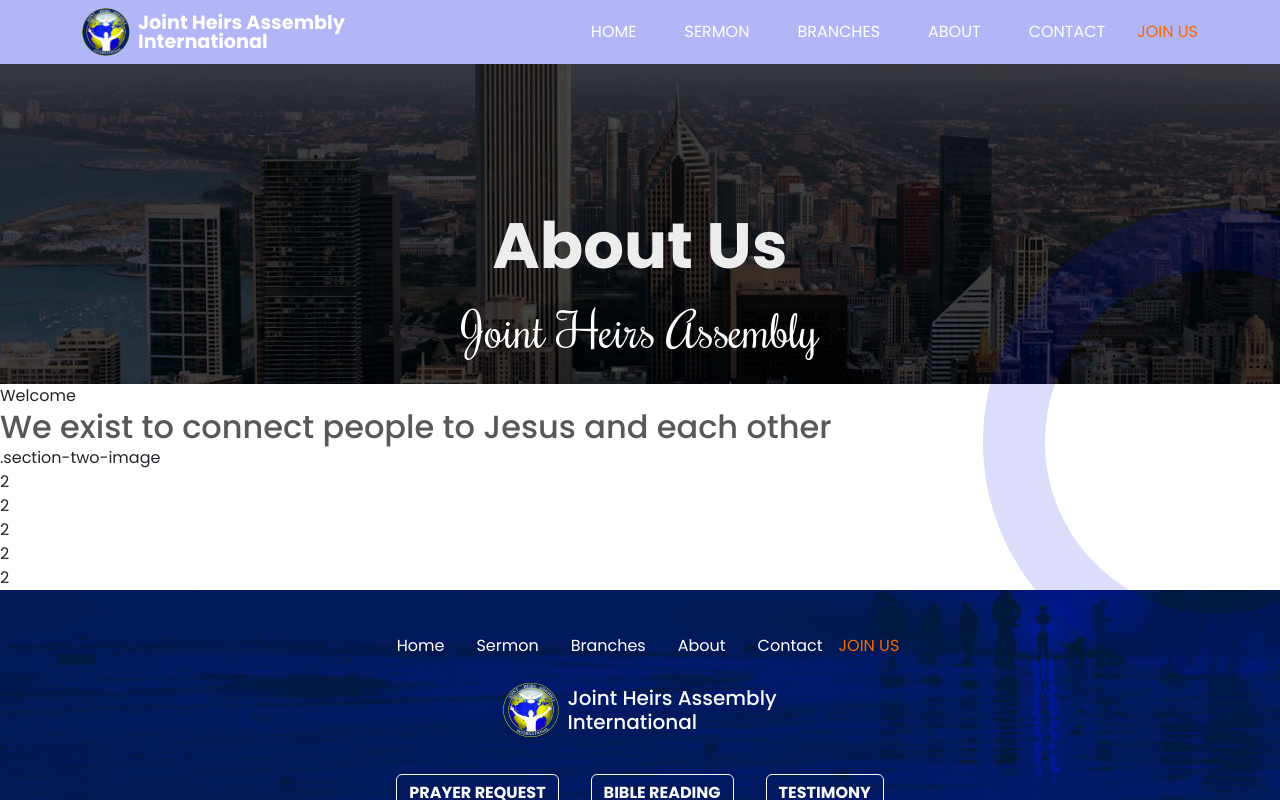
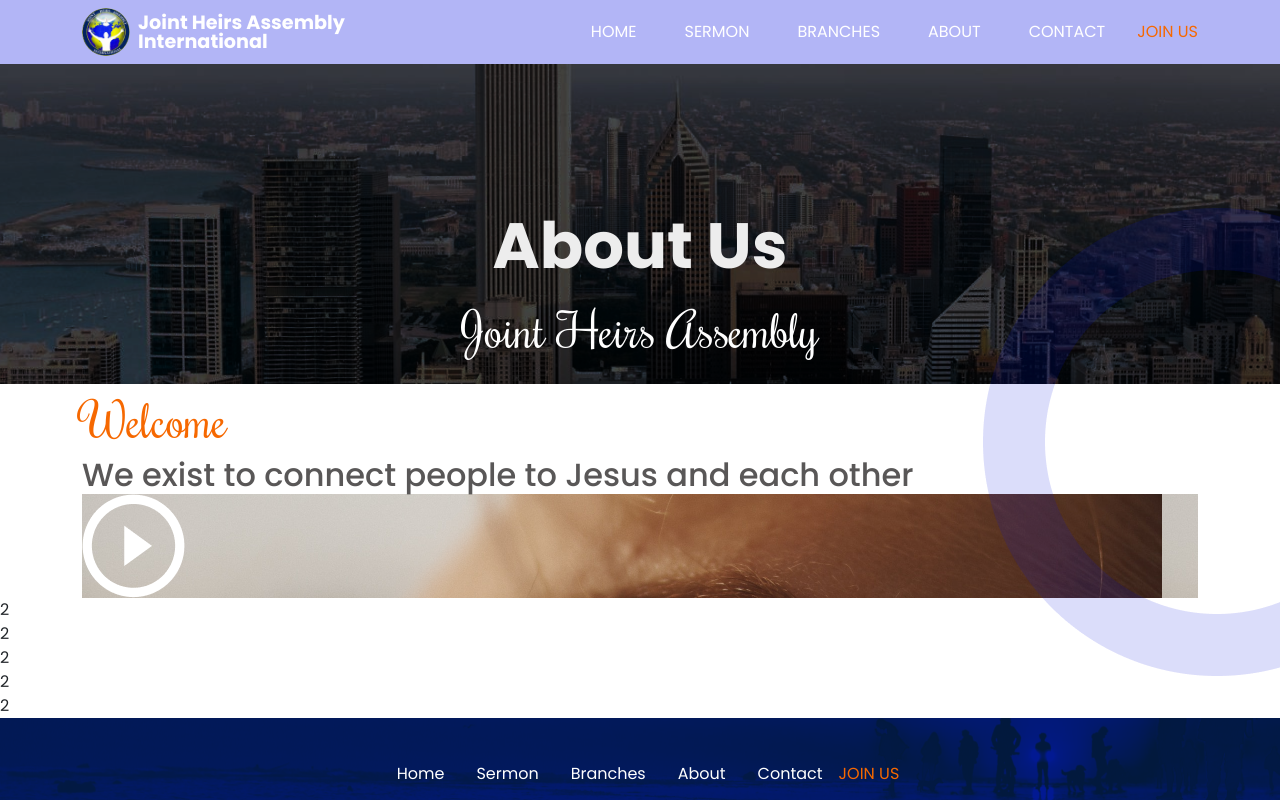
Before and after one commit to pin4eva/joint_heirs_frontend, a Next.js app: page /about in a window 1280 px wide. Shown: the top 800 px of the page. Built offline with nearby package versions, Linux system fonts and the light colour scheme.

Commit message:
added section two images

```diff
--- a/src/pages/about.tsx
+++ b/src/pages/about.tsx
@@ -11,10 +11,13 @@ const AboutPage = () => {
 					<img src="images/ellipse.png" className="img" alt="" />
 				</div>
 
-				<div className="section-two">
-				<p>Welcome</p>
-				<h2>We exist to connect people to Jesus and each other</h2>
-				.section-two-image
+				<div className="section-two container">
+					<p>Welcome</p>
+
+					<h2>We exist to connect people to Jesus and each other</h2>
+					<div className="section-two-image">
+						<img src="images/playButton.png" alt="" />
+					</div>
 				</div>
 
 				<div>2</div>
--- a/src/styles/about.scss
+++ b/src/styles/about.scss
@@ -33,4 +33,17 @@
             overflow: hidden;
         }
 	}
+
+    .section-two {
+        p{
+            font-weight: 400;
+            font-size: 3rem;
+            font-family: $rochester;
+            color: $warning;
+        }
+
+        .section-two-image {
+            background-image: url("../assets/Rectangle76.png");
+        }
+    }
 }
```
Also changed, not shown: public/images/playButton.png (renamed from public/images/Group.png), src/assets/Rectangle76.png (renamed from public/images/Rectangle 76.png).
